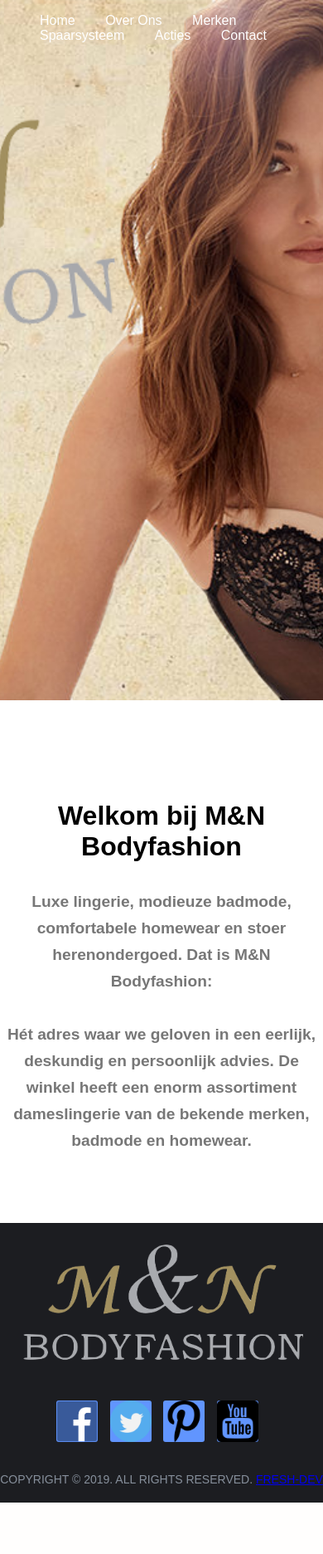
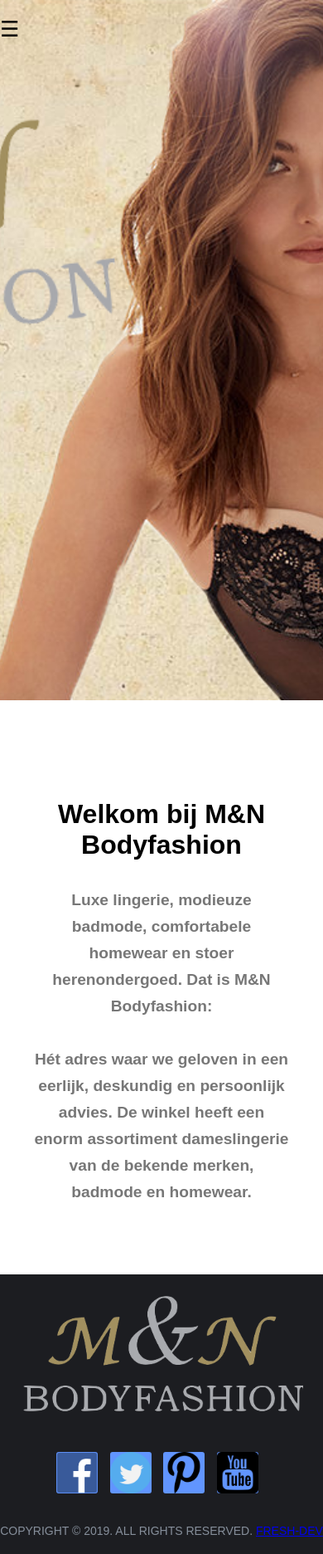
Before and after one commit to wouter141/FRESH-DEV-M-N-Bodyfashion, a PHP site: page /Site/index.php in a window 390 px wide. Shown: the whole page at 83% size. Before the commit the page ends 1811 px from the top, so only its background shows below. Run offline with PHP 8.4, Linux system fonts and the light colour scheme.

Commit message:
Navigatie is responsive, echter nog wel stylen

```diff
--- a/Site/components/Navbar.php
+++ b/Site/components/Navbar.php
@@ -1,4 +1,6 @@
 <nav>
+    <label for="toggle">&#9776;</label>
+    <input type="checkbox" id="toggle">
     <ul class="List-Nav">
       <a href="./index.php" class="Ancher-Tag"><li class="list-Navigatie">Home</li></a>
       <a href="./OverOns.php" class="Ancher-Tag"><li class="list-Navigatie">Over Ons</li></a>
--- a/Site/components/css/index-Navigatie.css
+++ /dev/null
@@ -1,3 +0,0 @@
-nav {
-  background: none;
-}
--- a/Site/components/css/index.css
+++ b/Site/components/css/index.css
@@ -7,7 +7,7 @@ html, body {
   font-family: sans-serif;
 }
 .page-Content{
-  max-width: 1100px;
+  max-width: 80%;
   margin: 51px auto;
   padding-top: 30px;
 }
--- a/Site/components/css/nav.css
+++ b/Site/components/css/nav.css
@@ -1,5 +1,5 @@
 nav {
-  background: #1C1D21;
+  background: none;
   min-height: 10px;
   height: 51px;
   position: fixed;
@@ -9,24 +9,144 @@ nav {
   width: 100%;
   z-index: 20;
   transition: 0.8s all ease;
+}
 
+label {
+  margin: 0 40px 0 0;
+  font-size: 26px;
+  line-height: 70px;
+  display: none;
+  width: 26px;
 }
+
+#toggle{
+  display: none;
+}
+
 .List-Nav {
   list-style: none;
   padding: 1rem 2rem;
+}
 
-}
 .list-Navigatie {
     display: inline-block;
     color: black;
     padding: 0 1rem;
     font-family: sans-serif;
     color: white;
+}
+.scrolled {
+  background: #1C1D21;
+}
+
+
+/*
+  ##Device = Desktops
+  ##Screen = 1281px to higher resolution desktops
+*/
+
+@media (min-width: 1281px) {
 
 }
 
-.scrolled {
-  min-height: 10px;
-  background: #1C1D21;
+/*
+  ##Device = Laptops, Desktops
+  ##Screen = B/w 1025px to 1280px
+*/
+
+@media (min-width: 1025px) and (max-width: 1280px) {
 
 }
+
+/*
+  ##Device = Tablets, Ipads (portrait)
+  ##Screen = B/w 768px to 1024px
+*/
+
+@media (min-width: 768px) and (max-width: 1024px) {
+
+
+}
+
+/*
+  ##Device = Tablets, Ipads (landscape)
+  ##Screen = B/w 768px to 1024px
+*/
+
+@media (min-width: 768px) and (max-width: 1024px) and (orientation: landscape) {
+
+
+}
+
+/*
+  ##Device = Low Resolution Tablets, Mobiles (Landscape)
+  ##Screen = B/w 481px to 767px
+*/
+
+@media (min-width: 481px) and (max-width: 767px) {
+  label {
+    display: block;
+  }
+
+  .List-Nav{
+    text-align: center;
+    width: 100%;
+    display: none;
+  }
+
+  .List-Nav a {
+    display: block;
+    margin: 0;
+  }
+
+  #toggle:checked + .List-Nav{
+    display: block;
+  }
+}
+
+/*
+  ##Device = Most of the Smartphones Mobiles (Portrait)
+  ##Screen = B/w 320px to 479px
+*/
+
+@media (min-width: 320px) and (max-width: 480px) {
+  label {
+    display: block;
+  }
+
+  .List-Nav{
+    text-align: center;
+    width: 100%;
+    display: none;
+  }
+
+  .List-Nav a {
+    display: block;
+    margin: 0;
+  }
+
+  #toggle:checked + .List-Nav{
+    display: block;
+  }
+}
+
+@media (max-width: 319px) {
+  label {
+    display: block;
+  }
+
+  .List-Nav{
+    text-align: center;
+    width: 100%;
+    display: none;
+  }
+
+  .List-Nav a {
+    display: block;
+    margin: 0;
+  }
+
+  #toggle:checked + .List-Nav{
+    display: block;
+  }
+}
--- a/Site/components/javascript/index.js
+++ b/Site/components/javascript/index.js
@@ -1,4 +1,5 @@
 $(function(){
+  if (screen.width >= 767) {
     $(window).scroll(function() {
        if($(window).scrollTop() >= 100) {
          $('nav').addClass('scrolled');
@@ -7,4 +8,8 @@ $(function(){
         $('nav').removeClass('scrolled');
       }
     });
+  }
+  else {
+    alert("Kleiner dan 767px");
+  }
 });
--- a/Site/index.php
+++ b/Site/index.php
@@ -6,7 +6,6 @@
     <title>M&N Bodyfashion</title>
     <?php include('./components/header.php'); ?>
     <script src="components/javascript/index.js"></script>
-    <link rel="stylesheet" href="components/css/index-Navigatie.css">
   </head>
   <body>
     <div class="banner"></div>
```
Lines whose indentation alone changed are shown as unchanged.
